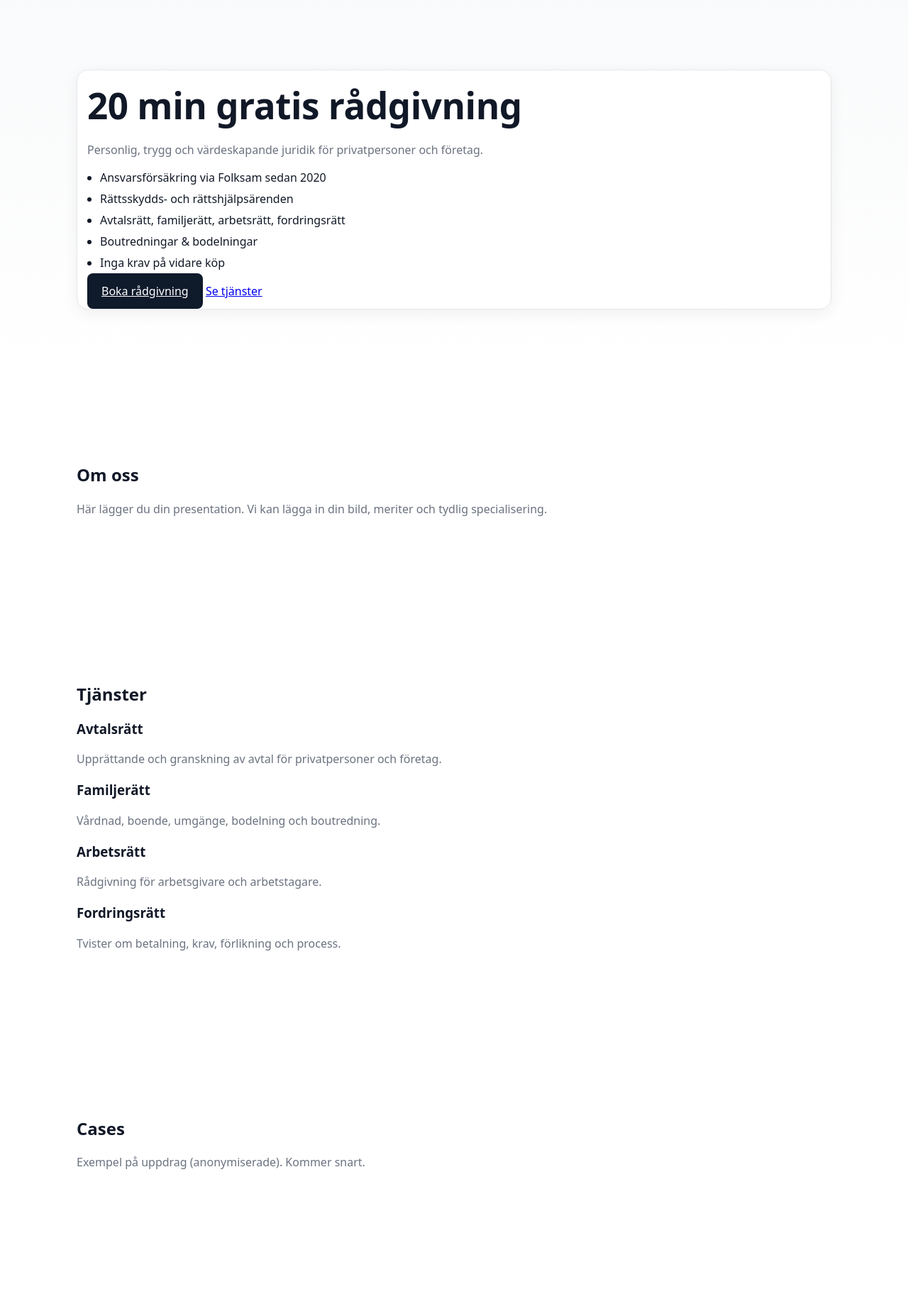
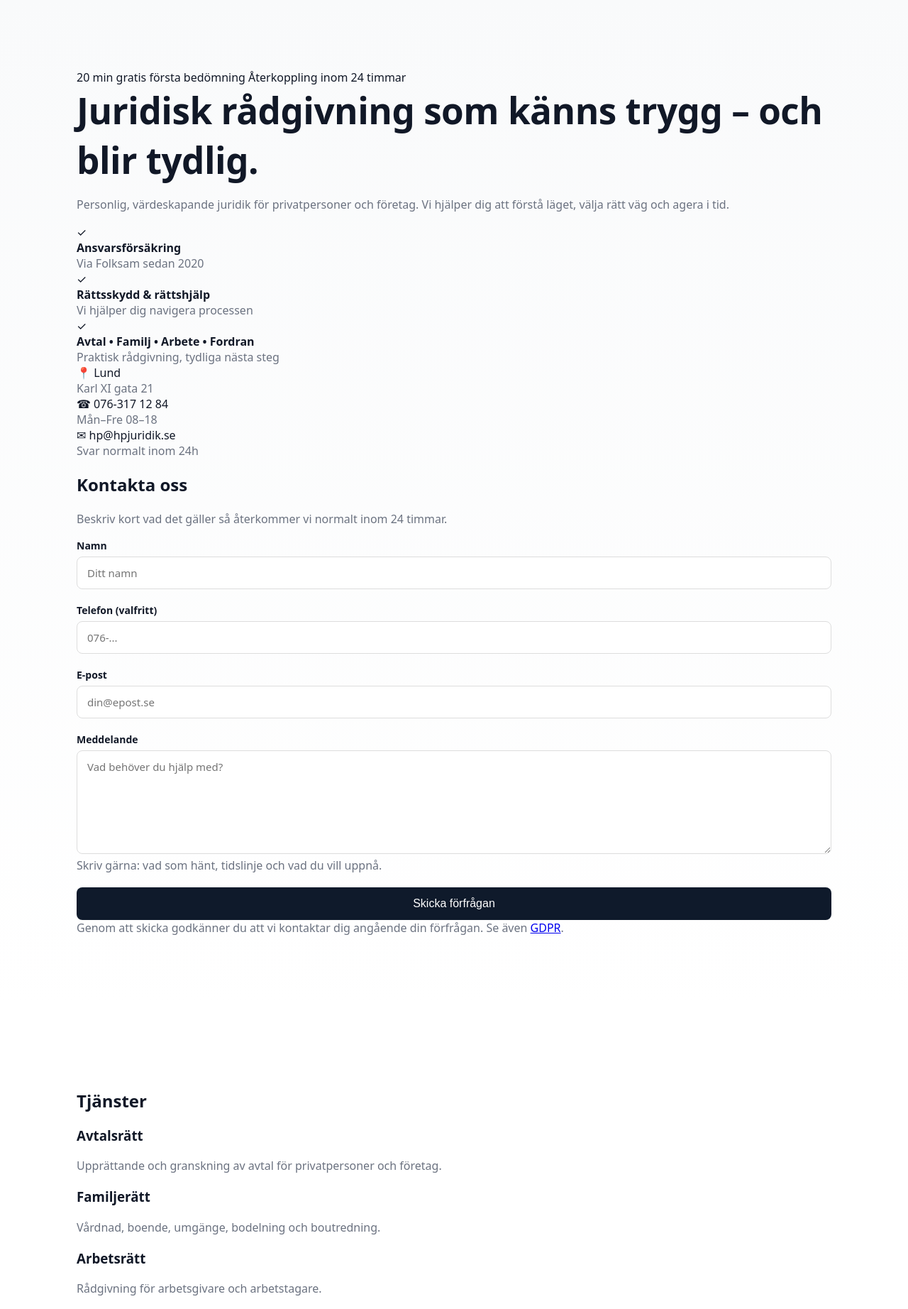
Before and after one commit to optiphyswe-cyber/hpjuridik-web, a FastAPI app: page / in a window 1280 px wide. Shown: the part 59-1903 px from the top of the page at 71% size. Run offline with FastAPI, Linux system fonts and the light colour scheme.

Commit message:
Update home.html

```diff
--- a/app/templates/pages/home.html
+++ b/app/templates/pages/home.html
@@ -1,37 +1,128 @@
 {% extends "base.html" %}
     {% block content %}
 
-    <section id="hem" class="section hero">
-      <div class="container">
-        <div class="card hero-card">
-          <div class="hero-text">
-            <h1>20 min gratis rådgivning</h1>
-            <p class="lead">Personlig, trygg och värdeskapande juridik för privatpersoner och företag.</p>
+   <section id="hem" class="section hero">
+  <div class="container">
 
-            <ul class="bullets">
-              <li>Ansvarsförsäkring via Folksam sedan 2020</li>
-              <li>Rättsskydds- och rättshjälpsärenden</li>
-              <li>Avtalsrätt, familjerätt, arbetsrätt, fordringsrätt</li>
-              <li>Boutredningar & bodelningar</li>
-              <li>Inga krav på vidare köp</li>
-            </ul>
+    <div class="hero-wrap">
+      <!-- VÄNSTER: Copy -->
+      <div class="hero-copy">
+        <div class="pill-row">
+          <span class="pill">20 min gratis första bedömning</span>
+          <span class="pill pill-accent">Återkoppling inom 24 timmar</span>
+        </div>
 
-            <div class="cta-row">
-              <a class="btn-primary" href="/#kontakta-oss">Boka rådgivning</a>
-              <a class="btn-secondary" href="/#tjanster">Se tjänster</a>
+        <h1>Juridisk rådgivning som känns trygg – och blir tydlig.</h1>
+        <p class="hero-lead">
+          Personlig, värdeskapande juridik för privatpersoner och företag. Vi hjälper dig att
+          förstå läget, välja rätt väg och agera i tid.
+        </p>
+
+        <div class="hero-points">
+          <div class="point">
+            <div class="point-ic">✓</div>
+            <div>
+              <strong>Ansvarsförsäkring</strong>
+              <div class="muted">Via Folksam sedan 2020</div>
+            </div>
+          </div>
+
+          <div class="point">
+            <div class="point-ic">✓</div>
+            <div>
+              <strong>Rättsskydd & rättshjälp</strong>
+              <div class="muted">Vi hjälper dig navigera processen</div>
+            </div>
+          </div>
+
+          <div class="point">
+            <div class="point-ic">✓</div>
+            <div>
+              <strong>Avtal • Familj • Arbete • Fordran</strong>
+              <div class="muted">Praktisk rådgivning, tydliga nästa steg</div>
             </div>
           </div>
         </div>
+
+        <div class="hero-mini">
+          <div class="mini-card">
+            <div class="mini-top">📍 Lund</div>
+            <div class="muted">Karl XI gata 21</div>
+          </div>
+          <div class="mini-card">
+            <div class="mini-top">☎ 076-317 12 84</div>
+            <div class="muted">Mån–Fre 08–18</div>
+          </div>
+          <div class="mini-card">
+            <div class="mini-top">✉ hp@hpjuridik.se</div>
+            <div class="muted">Svar normalt inom 24h</div>
+          </div>
+        </div>
       </div>
-    </section>
 
-    <section id="om-oss" class="section">
-      <div class="container">
-        <h2>Om oss</h2>
-        <p class="muted">
-          Här lägger du din presentation. Vi kan lägga in din bild, meriter och tydlig specialisering.
-        </p>
-      </div>
+      <!-- HÖGER: Form -->
+      <aside class="hero-form">
+        <div class="form-card">
+          <div class="form-head">
+            <h2>Kontakta oss</h2>
+            <p class="muted">Beskriv kort vad det gäller så återkommer vi normalt inom 24 timmar.</p>
+          </div>
+
+          {% if sent %}
+            <div class="success-box">
+              <strong>Tack!</strong> Vi återkommer så snart som möjligt.
+            </div>
+          {% endif %}
+
+          {% if error %}
+            <div class="error-box">
+              <strong>Det gick inte att skicka just nu.</strong><br>
+              Mejla oss på <strong>hp@hpjuridik.se</strong>.
+              <div class="error-detail">{{ error }}</div>
+            </div>
+          {% endif %}
+
+          <form method="post" action="/kontakta-oss" class="nice-form">
+            <input type="text" name="website" style="display:none" />
+
+            <div class="two-col">
+              <div class="form-group">
+                <label for="namn">Namn</label>
+                <input type="text" id="namn" name="namn" placeholder="Ditt namn" required />
+              </div>
+
+              <div class="form-group">
+                <label for="telefon">Telefon (valfritt)</label>
+                <input type="text" id="telefon" name="telefon" placeholder="076-..." />
+              </div>
+            </div>
+
+            <div class="form-group">
+              <label for="epost">E-post</label>
+              <input type="email" id="epost" name="epost" placeholder="din@epost.se" required />
+            </div>
+
+            <div class="form-group">
+              <label for="meddelande">Meddelande</label>
+              <textarea id="meddelande" name="meddelande" rows="6" placeholder="Vad behöver du hjälp med?" required></textarea>
+              <div class="form-hint muted">Skriv gärna: vad som hänt, tidslinje och vad du vill uppnå.</div>
+            </div>
+
+            <button type="submit" class="btn-primary btn-wide">
+              Skicka förfrågan
+            </button>
+
+            <div class="form-foot muted">
+              Genom att skicka godkänner du att vi kontaktar dig angående din förfrågan.
+              Se även <a href="/gdpr">GDPR</a>.
+            </div>
+          </form>
+        </div>
+      </aside>
+    </div>
+
+  </div>
+</section>
     </section>
 
     <section id="tjanster" class="section">
```
